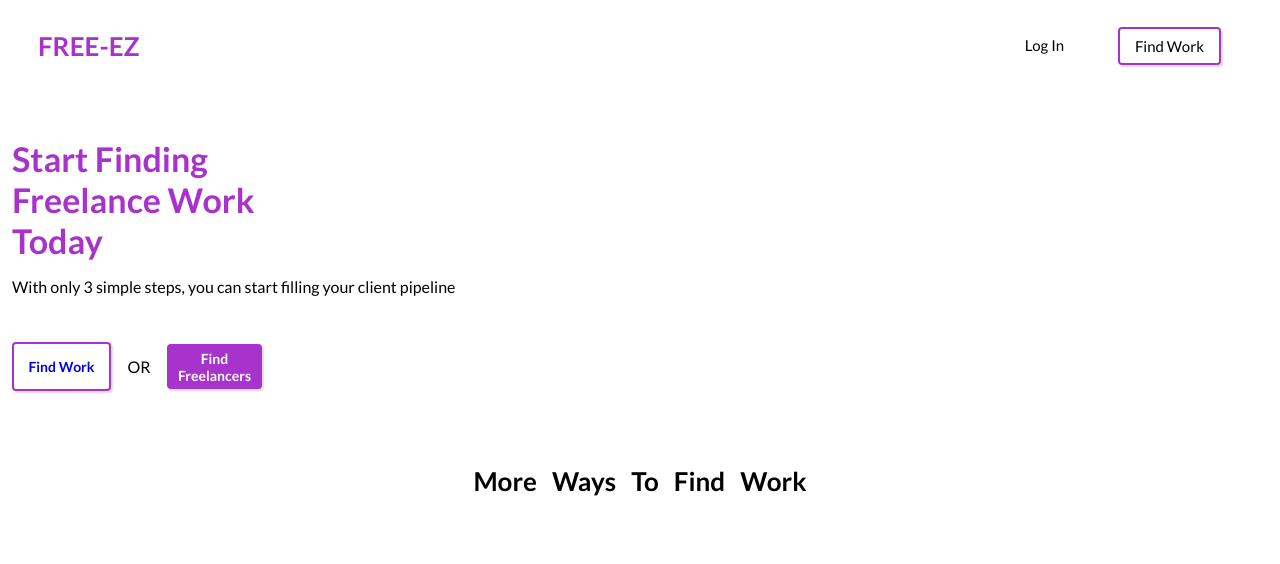
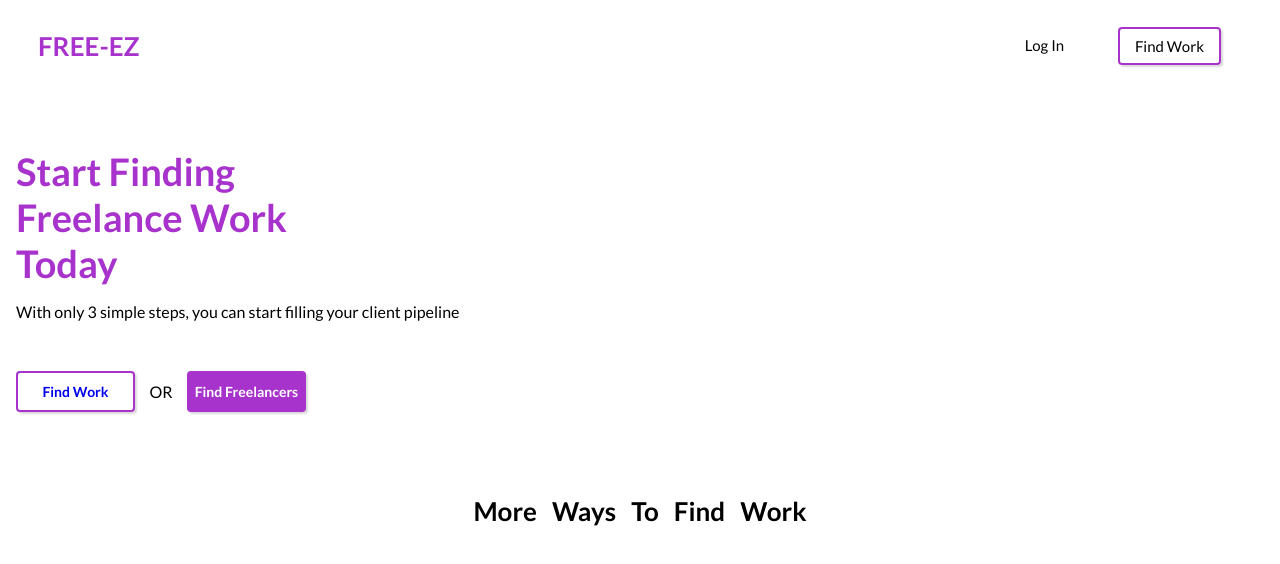
Before and after one commit to 05Dylan22/Freelance-Website, a React app: page / in a window 1280 px wide. Shown: the top 564 px of the page. Built offline with nearby package versions, Linux system fonts and the light colour scheme.

Commit message:
320px styling finished

```diff
--- a/src/index.css
+++ b/src/index.css
@@ -73,12 +73,14 @@ body::-webkit-scrollbar {
   background-color: var(--primary-color);
   color: white;
   border-radius: 4px;
+  border: 2px solid var(--primary-color);
   box-shadow: 2px 2px 2px rgba(0, 0, 0, 0.15);
   transition: all 0.15s;
 }
 
 .solid-btn:hover {
   background-color: var(--secondary-color);
+  border-color: var(--secondary-color);
 }
 
 .btm-brdr {
--- a/src/styles/HomeHero.css
+++ b/src/styles/HomeHero.css
@@ -54,6 +54,30 @@
   }
 }
 
+@media screen and (min-width: 320px) {
+  .home-hero-section {
+    margin-left: 8px;
+    height: 325px;
+  }
+
+  .home-hero-title {
+    width: 300px;
+    font-size: 38px;
+    margin-top: 65px;
+  }
+
+  .home-hero-ctas {
+    width: 290px;
+  }
+
+  .hero-btn {
+    width: 115px;
+    display: block;
+    height: auto;
+    padding: 10px 0px;
+  }
+}
+
 @media screen and (min-width: 1500px) {
   .home-hero-section {
     height: 475px;
--- a/src/styles/HomePageNav.css
+++ b/src/styles/HomePageNav.css
@@ -43,9 +43,7 @@
   .home-header-nav {
     width: 175px;
   }
-}
 
-@media screen and (min-width: 300px) {
   .home-header-nav {
     width: 200px;
   }
```
